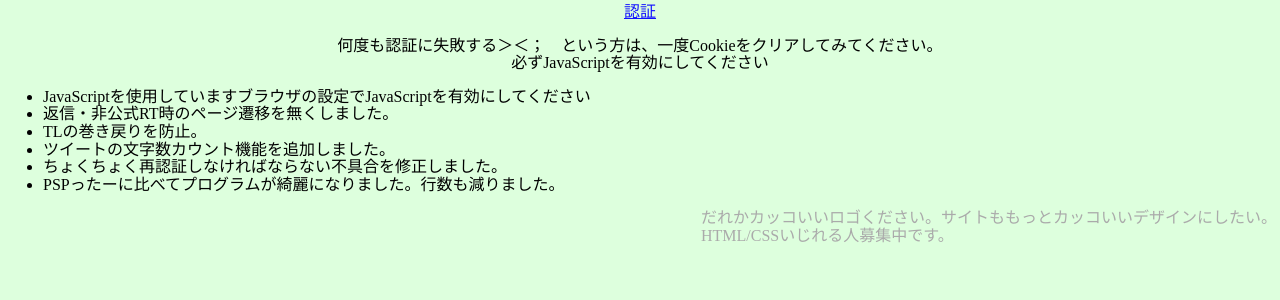
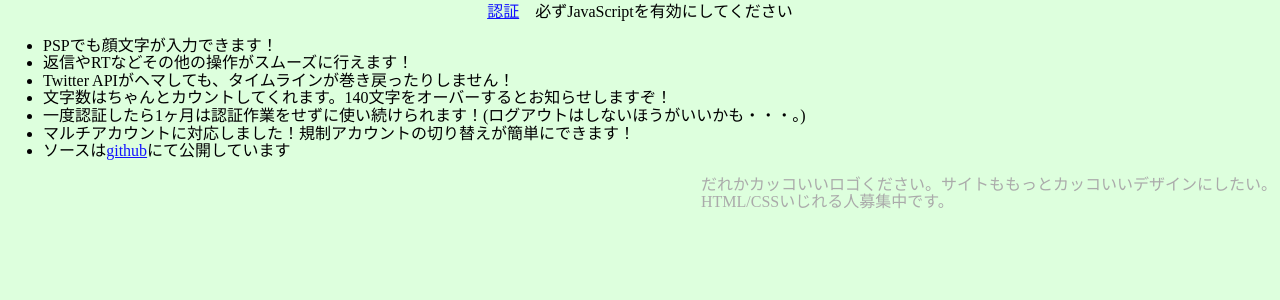
Before and after one commit to dozen/psptter, a PHP site: page /entrance.html in a window 1280 px wide. Shown: the top 300 px of the page. Run offline with PHP 8.4, Linux system fonts and the light colour scheme.

Commit message:
アイコン変更部分のバグなどを修正

```diff
--- a/class.php
+++ b/class.php
@@ -64,7 +64,7 @@ class Twitter {
     if ($this->access_token) {
       $this->api = new TwitterOAuth(Config::CONSUMER_KEY, Config::CONSUMER_SECRET, $this->access_token['oauth_token'], $this->access_token['oauth_token_secret']);
       $this->m = new Memcache();
-      $this->m->pconnect(Config::MEMCACHEDADDR, Config::MEMCACHEDPORT); //Memcached接続
+      $this->m->pconnect(Config::MEMCACHEDHOST, Config::MEMCACHEDPORT); //Memcached接続
     } else {
       throw new Exception('Please Login');
     }
--- a/entrance.html
+++ b/entrance.html
@@ -7,18 +7,17 @@
   </head>
   <body>
     <div style="text-align:center">
-      <a href="./?redirect">認証</a>
-      <p>何度も認証に失敗する＞＜；　という方は、一度Cookieをクリアしてみてください。<br>
-      必ずJavaScriptを有効にしてください</p>
+      <a href="./?redirect">認証</a>　必ずJavaScriptを有効にしてください
     </div>
     <div>
       <ul>
-        <li>JavaScriptを使用していますブラウザの設定でJavaScriptを有効にしてください</li>
-        <li>返信・非公式RT時のページ遷移を無くしました。</li>
-        <li>TLの巻き戻りを防止。</li>
-        <li>ツイートの文字数カウント機能を追加しました。</li>
-        <li>ちょくちょく再認証しなければならない不具合を修正しました。</li>
-        <li>PSPったーに比べてプログラムが綺麗になりました。行数も減りました。</li>
+        <li>PSPでも顔文字が入力できます！</li>
+        <li>返信やRTなどその他の操作がスムーズに行えます！</li>
+        <li>Twitter APIがヘマしても、タイムラインが巻き戻ったりしません！</li>
+        <li>文字数はちゃんとカウントしてくれます。140文字をオーバーするとお知らせしますぞ！</li>
+        <li>一度認証したら1ヶ月は認証作業をせずに使い続けられます！(ログアウトはしないほうがいいかも・・・。)</li>
+        <li>マルチアカウントに対応しました！規制アカウントの切り替えが簡単にできます！</li>
+        <li>ソースは<a href="https://github.com/dozen/psptter" target="_blank">github</a>にて公開しています</li>
       </ul>
     </div>
     <div style="color:#aaa;float:right">
--- a/index.php
+++ b/index.php
@@ -2,9 +2,6 @@
 require 'class.php';
 $stopwatch = new Timer();
 
-if (isset($_GET['message'])) {
-  echo $_GET['message'];
-}
 //認証
 if (isset($_GET['redirect'])) {
   Authering::Redirect();
--- a/profile_image.php
+++ b/profile_image.php
@@ -6,10 +6,12 @@
  * ------------------------------------------------------- */
 if ($_FILES['image']) {
   require 'config.php';
+  $oauthdata = new OAuthData();
+  $data = $oauthdata->accountget();
   $consumer_key = Config::CONSUMER_KEY;
   $consumer_secret = Config::CONSUMER_SECRET;
-  $oauth_token = $_COOKIE['oauth_token'];
-  $oauth_token_secret = $_COOKIE['oauth_token_secret'];
+  $oauth_token = $data['oauth_token'];
+  $oauth_token_secret = $data['oauth_token_secret'];
 
   /**
    * custom space of Request
```
Also changed, not shown: config_sample.php (+7 -3 lines), setting.php (+9 -9 lines).
